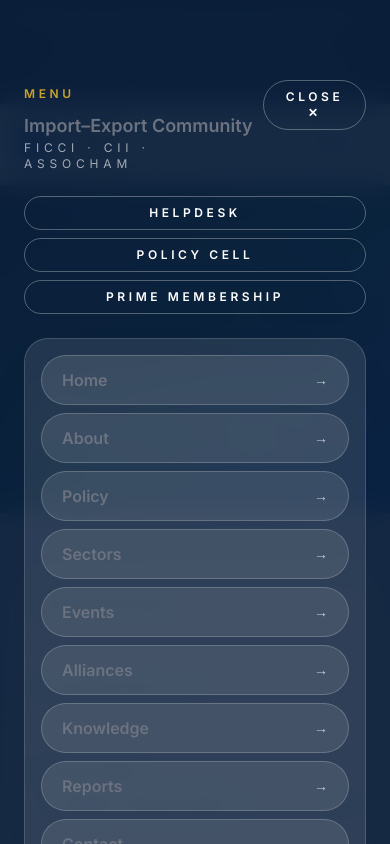
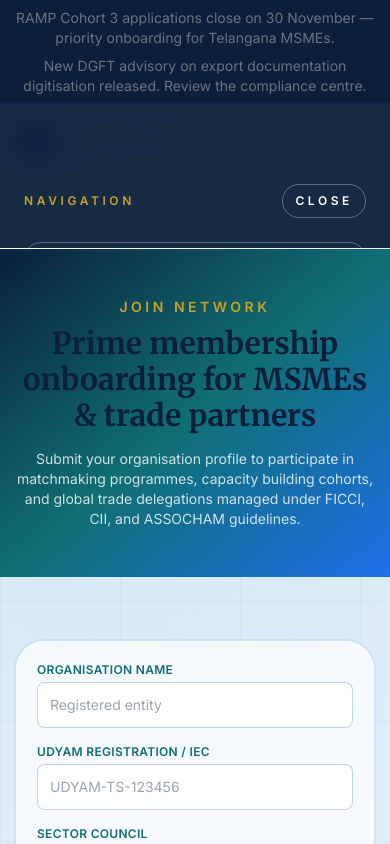
Before and after one commit to utkarshsingx/GICCI, a Next.js app in the folder frontend/: page /join in a window 390 px wide. Both pictures are taken after a click on the button "MENU". Shown: the top 844 px of the page. Built offline with nearby package versions, Linux system fonts and the light colour scheme.

Commit message:
Revert "style: polish mobile menu overlay experience"
This reverts commit 5562378e0a464323cef6285d626b6965aabffe12.

```diff
--- a/frontend/src/components/layout/Header.tsx
+++ b/frontend/src/components/layout/Header.tsx
@@ -3,7 +3,6 @@
 import Link from "next/link";
 import { useEffect, useState } from "react";
 import { usePathname } from "next/navigation";
-import { createPortal } from "react-dom";
 
 const navLinks = [
   { href: "/", label: "Home" },
@@ -26,16 +25,10 @@ const utilityLinks = [
 export const Header = () => {
   const pathname = usePathname();
   const [isMenuOpen, setIsMenuOpen] = useState(false);
-  const [mounted, setMounted] = useState(false);
 
   useEffect(() => {
     setIsMenuOpen(false);
   }, [pathname]);
-
-  useEffect(() => {
-    setMounted(true);
-    return () => setMounted(false);
-  }, []);
 
   useEffect(() => {
     if (typeof window === "undefined") return;
@@ -72,114 +65,8 @@ export const Header = () => {
     ? "pointer-events-auto translate-y-0 opacity-100"
     : "pointer-events-none -translate-y-4 opacity-0";
 
-  const overlayContent =
-    mounted &&
-    createPortal(
-      <div
-        className={`fixed inset-0 z-[2000] transition-all duration-300 ease-out lg:hidden ${
-          isMenuOpen
-            ? "pointer-events-auto opacity-100"
-            : "pointer-events-none opacity-0"
-        }`}
-        role="dialog"
-        aria-modal="true"
-      >
-        <div
-          className="absolute inset-0 bg-brand-navy/95 backdrop-blur-md"
-          onClick={closeMenu}
-          aria-hidden="true"
-        />
-        <div
-          className={`relative mx-auto flex h-full w-full max-w-[640px] flex-col overflow-y-auto pt-20 pb-10 transition-transform duration-300 ease-out ${
-            isMenuOpen ? "translate-y-0" : "translate-y-6"
-          }`}
-        >
-          <div className="flex items-start justify-between px-6 text-white">
-            <div>
-              <span className="text-xs font-semibold uppercase tracking-[0.3em] text-brand-gold">
-                Menu
-              </span>
-              <p className="mt-2 text-lg font-semibold">Import–Export Community</p>
-              <p className="text-xs uppercase tracking-[0.4em] text-white/60">
-                FICCI · CII · ASSOCHAM
-              </p>
-            </div>
-            <button
-              type="button"
-              onClick={closeMenu}
-              className="inline-flex items-center gap-2 rounded-full border border-white/30 px-3 py-2 text-xs font-semibold uppercase tracking-[0.3em] text-white hover:border-white hover:bg-white/10"
-            >
-              Close ✕
-            </button>
-          </div>
-          <div className="mt-6 flex flex-col gap-6 px-6">
-            <div className="grid gap-2 text-xs uppercase tracking-[0.3em] text-brand-gold">
-              {utilityLinks.map((link) => (
-                <Link
-                  key={link.href}
-                  href={link.href}
-                  onClick={closeMenu}
-                  className="rounded-full border border-white/30 px-4 py-2 text-center font-semibold text-white transition hover:border-white hover:bg-white/10"
-                >
-                  {link.label}
-                </Link>
-              ))}
-            </div>
-            <div className="space-y-3 rounded-3xl border border-white/15 bg-white/10 p-4 text-white shadow-card">
-              <nav className="space-y-2">
-                {navLinks.map((link) => (
-                  <Link
-                    key={link.href}
-                    href={link.href}
-                    onClick={closeMenu}
-                    className={`flex items-center justify-between rounded-2xl border border-white/20 px-5 py-3 text-base font-semibold transition ${
-                      isActiveLink(link.href)
-                        ? "bg-white text-brand-navy"
-                        : "bg-white/10 hover:border-white hover:bg-white/20"
-                    }`}
-                  >
-                    <span>{link.label}</span>
-                    <span aria-hidden="true" className="text-sm text-white/70">
-                      →
-                    </span>
-                  </Link>
-                ))}
-              </nav>
-              <div className="grid gap-3">
-                <Link
-                  href="/login"
-                  onClick={closeMenu}
-                  className="inline-flex w-full items-center justify-center gap-2 rounded-2xl border border-white/40 px-5 py-3 text-sm font-semibold text-white transition hover:border-white hover:bg-white/10"
-                >
-                  <span className="h-2 w-2 rounded-full bg-white" />
-                  Trade Login
-                </Link>
-                <Link
-                  href="/join"
-                  onClick={closeMenu}
-                  className="inline-flex w-full items-center justify-center gap-2 rounded-2xl bg-brand-gold px-5 py-3 text-sm font-semibold text-brand-navy shadow-card transition hover:bg-white"
-                >
-                  <span className="h-2 w-2 rounded-full bg-brand-navy" />
-                  Join Network
-                </Link>
-              </div>
-              <p className="text-xs text-white/70">
-                Need support? Email{" "}
-                <a href="mailto:helpdesk@importexporthub.in" className="underline">
-                  helpdesk@importexporthub.in
-                </a>{" "}
-                or call +91-40-1234-5678.
-              </p>
-            </div>
-          </div>
-        </div>
-      </div>,
-      document.body
-    );
-
   return (
-    <>
-      <header className="sticky top-0 z-[999]">
+    <header className="sticky top-0 z-50">
       {/* Utility ribbon */}
       <div className="hidden border-b border-white/40 bg-white/80 shadow-glow md:block">
         <div className="container flex items-center justify-between py-2 text-xs font-semibold">
@@ -200,26 +87,27 @@ export const Header = () => {
       </div>
 
       <div className="border-b border-white/40 bg-white/90 shadow-glow backdrop-blur-xl">
-        <div className="container flex items-center justify-between gap-3 py-3 md:py-4">
+        <div className="container flex flex-wrap items-center justify-between gap-3 py-3 md:grid md:grid-cols-[auto_1fr_auto] md:items-center md:py-4">
           <Link
             href="/"
             className="flex items-center gap-3 pr-2 md:gap-4 md:pr-4"
           >
-            <span className="flex h-11 w-11 items-center justify-center rounded-full border border-brand-blue/20 bg-brand-linear text-base font-semibold text-white shadow-card md:h-11 md:w-11 md:text-sm">
+            <span className="flex h-11 z-50 w-11 items-center justify-center rounded-full border border-brand-blue/20 bg-brand-linear text-base font-semibold text-white shadow-card md:h-11 md:w-11 md:text-sm">
               IE
             </span>
             <span className="flex flex-col gap-0.5">
-              <span className="font-display text-base font-semibold leading-tight text-brand-navy">
-                Import–Export
+              <span className="font-display text-base font-semibold leading-tight text-brand-navy md:text-base">
+                <span className="block whitespace-nowrap md:inline">Import–Export</span>
+                <span className="hidden md:inline"> </span>
+                <span className="block whitespace-nowrap md:inline">Community</span>
               </span>
-              <span className="text-[9px] font-medium uppercase tracking-[0.28em] text-brand-teal md:text-[10px]">
-                Community
+              <span className="text-[8px] font-medium uppercase tracking-[0.28em] text-brand-teal md:text-[9px]">
+                FICCI · CII · ASSOCHAM Aligned
               </span>
             </span>
           </Link>
 
-          <div className="hidden flex-1 items-center justify-center md:flex">
-            <nav className="flex items-center gap-1 rounded-full border-2 border-white/80 bg-white/95 px-4 py-2 shadow-card">
+          <nav className="hidden w-full max-w-3xl items-center justify-center gap-1 rounded-full border border-white/70 bg-white/95 px-3 py-2 shadow-glow md:mx-auto md:flex">
             {navLinks.map((link) => (
               <Link
                 key={link.href}
@@ -231,40 +119,32 @@ export const Header = () => {
               </Link>
             ))}
           </nav>
-          </div>
 
-          <div className="hidden items-center gap-3 md:flex">
+          <div className="hidden items-center justify-end gap-2 rounded-full border border-white/70 bg-white/90 px-2 py-1 pl-4 shadow-glow md:flex">
             <Link
               href="/login"
-              className="inline-flex items-center gap-2 rounded-full border border-brand-blue/30 bg-white px-4 py-2 text-sm font-semibold text-brand-blue shadow-glow transition hover:border-brand-blue hover:bg-brand-blue/10"
+              className="inline-flex items-center gap-2 rounded-xl border border-brand-blue/40 bg-white px-4 py-2 text-sm font-semibold text-brand-blue shadow-glow transition hover:border-brand-blue hover:bg-brand-blue/10"
             >
               <span className="h-2 w-2 rounded-full bg-brand-blue" />
               Trade Login
             </Link>
             <Link
               href="/join"
-              className="inline-flex items-center gap-2 rounded-full bg-brand-linear px-4 py-2 text-sm font-semibold text-white shadow-card transition hover:brightness-110"
+              className="inline-flex items-center gap-2 rounded-xl bg-brand-linear px-4 py-2 text-sm font-semibold text-white shadow-card transition hover:brightness-110"
             >
               <span className="h-2 w-2 rounded-full bg-brand-gold" />
               Join Network
             </Link>
           </div>
 
-          <div className="flex items-center gap-2 md:hidden">
-            <Link
-              href="/login"
-              className="inline-flex items-center gap-2 rounded-full border border-brand-blue/30 bg-white px-3 py-2 text-xs font-semibold text-brand-blue shadow-glow transition hover:border-brand-blue hover:bg-brand-blue/10"
-            >
-              Login
-            </Link>
           <button
             type="button"
             onClick={() => setIsMenuOpen((prev) => !prev)}
-              className="inline-flex items-center gap-2 rounded-full border border-brand-blue/30 bg-white px-3 py-2 text-xs font-semibold uppercase tracking-[0.25em] text-brand-navy shadow-glow transition hover:border-brand-blue hover:bg-brand-blue/10 hover:text-brand-blue"
+            className="inline-flex items-center gap-3 rounded-full border border-brand-blue/30 bg-white px-3 py-2 text-sm font-semibold text-brand-navy shadow-glow transition hover:border-brand-blue hover:bg-brand-blue/10 hover:text-brand-blue lg:hidden"
             aria-expanded={isMenuOpen}
             aria-label="Toggle navigation menu"
           >
-              <span className="flex h-8 w-8 items-center justify-center rounded-full border border-brand-blue/30 bg-white/70">
+            <span className="flex h-9 w-9 items-center justify-center rounded-full border border-brand-blue/30 bg-white/70">
               <span className="relative flex h-3 w-4 flex-col justify-between">
                 <span
                   className={`h-[2px] w-full rounded-full bg-brand-blue transition-transform ${
@@ -283,13 +163,79 @@ export const Header = () => {
                 />
               </span>
             </span>
-              Menu
+            <span className="text-xs font-semibold uppercase tracking-[0.3em]">Menu</span>
           </button>
+        </div>
+
+        <div
+          className={`fixed inset-0 z-[9999] bg-brand-navy/95 backdrop-blur-md transition-all duration-300 ease-out lg:hidden ${overlayClass}`}
+          aria-hidden={!isMenuOpen}
+        >
+          <div
+            className={`flex h-full flex-col overflow-y-auto pt-20 pb-10 transition-transform duration-300 ease-out ${
+              isMenuOpen ? "translate-y-0" : "translate-y-6"
+            }`}
+          >
+            <div className="flex items-center justify-between px-6 text-white">
+              <span className="text-xs font-semibold uppercase tracking-[0.3em] text-brand-gold">
+                Navigation
+              </span>
+              <button
+                type="button"
+                onClick={closeMenu}
+                className="inline-flex items-center gap-2 rounded-full border border-white/30 px-3 py-2 text-xs font-semibold uppercase tracking-[0.3em] text-white hover:border-white hover:bg-white/10"
+              >
+                Close
+              </button>
+            </div>
+            <nav className="mt-6 flex flex-col gap-4 px-6 text-white">
+              <div className="grid gap-2 text-xs uppercase tracking-[0.3em] text-brand-gold">
+                {utilityLinks.map((link) => (
+                  <Link
+                    key={link.href}
+                    href={link.href}
+                    onClick={closeMenu}
+                    className="rounded-full border border-white/30 px-4 py-2 text-center font-semibold hover:border-white hover:bg-white/10"
+                  >
+                    {link.label}
+                  </Link>
+                ))}
+              </div>
+              <div className="my-4 h-px bg-white/30" />
+              {navLinks.map((link) => (
+                <Link
+                  key={link.href}
+                  href={link.href}
+                  onClick={closeMenu}
+                  className={`w-full rounded-2xl border border-white/20 px-5 py-3 text-lg font-semibold tracking-wide ${
+                    isActiveLink(link.href) ? "bg-white text-brand-navy" : "bg-white/10"
+                  } transition hover:border-white hover:bg-white/20`}
+                >
+                  {link.label}
+                </Link>
+              ))}
+            </nav>
+            <div className="mb-10 mt-6 flex flex-col gap-3 px-6">
+              <Link
+                href="/login"
+                onClick={closeMenu}
+                className="inline-flex w-full items-center justify-center gap-2 rounded-2xl border border-white/40 px-5 py-3 text-sm font-semibold text-white transition hover:border-white hover:bg-white/10"
+              >
+                <span className="h-2 w-2 rounded-full bg-white" />
+                Trade Login
+              </Link>
+              <Link
+                href="/join"
+                onClick={closeMenu}
+                className="inline-flex w-full items-center justify-center gap-2 rounded-2xl bg-brand-gold px-5 py-3 text-sm font-semibold text-brand-navy shadow-card transition hover:bg-white"
+              >
+                <span className="h-2 w-2 rounded-full bg-brand-navy" />
+                Join Network
+              </Link>
+            </div>
           </div>
         </div>
       </div>
     </header>
-      {overlayContent}
-    </>
   );
 };
```
Lines whose indentation alone changed are shown as unchanged.
